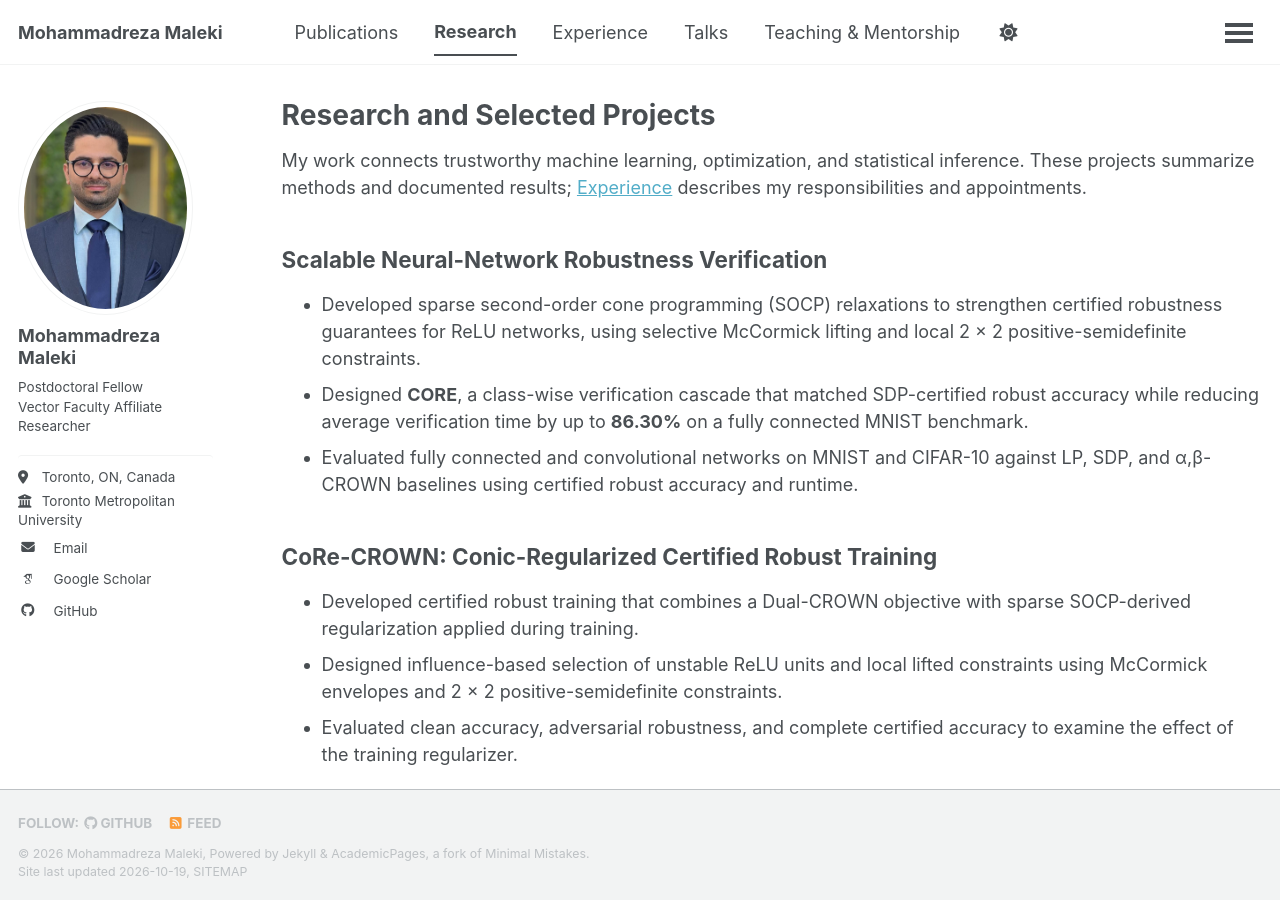
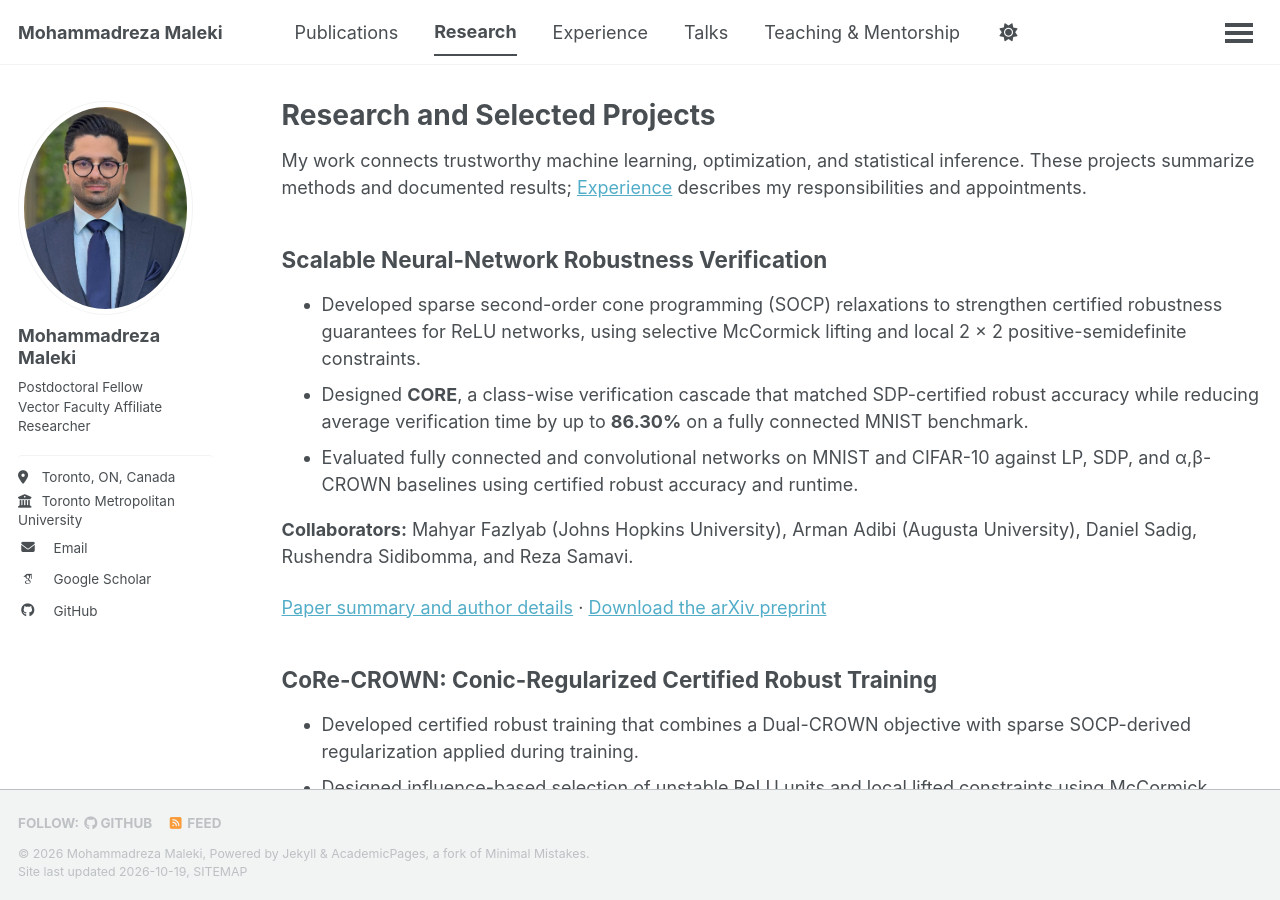
Before and after one commit to Mrezamaleki/mrezamaleki.github.io, a Jekyll site: the page built from _pages/portfolio.html, in a window 1280 px wide and 900 px high. Built offline with Jekyll 4.4.1, drawn with Linux system fonts in a browser that asks for light colours; some web fonts are replaced; a script bundle is joined from its source files by our own code; library files that are not in the unit come from our copies.

Commit message:
Link sparse SOCP research to its arXiv preprint

```diff
--- a/_pages/portfolio.html
+++ b/_pages/portfolio.html
@@ -13,6 +13,9 @@ author_profile: true
 <li>Designed <strong>CORE</strong>, a class-wise verification cascade that matched SDP-certified robust accuracy while reducing average verification time by up to <strong>86.30%</strong> on a fully connected MNIST benchmark.</li>
 <li>Evaluated fully connected and convolutional networks on MNIST and CIFAR-10 against LP, SDP, and α,β-CROWN baselines using certified robust accuracy and runtime.</li>
 </ul>
+
+<p><strong>Collaborators:</strong> Mahyar Fazlyab (Johns Hopkins University), Arman Adibi (Augusta University), Daniel Sadig, Rushendra Sidibomma, and Reza Samavi.</p>
+<p><a href="/publications/2026-10-12-sparse-socp-robustness/">Paper summary and author details</a> · <a href="https://arxiv.org/pdf/2610.16016">Download the arXiv preprint</a></p>
 
 <h2>CoRe-CROWN: Conic-Regularized Certified Robust Training</h2>
 <ul>
```
